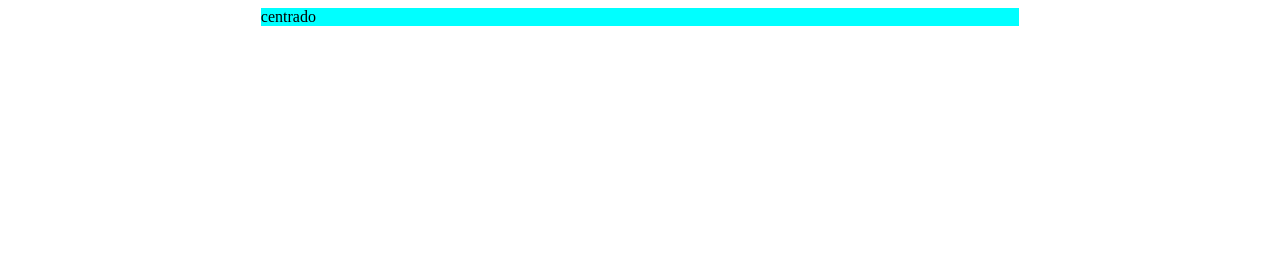
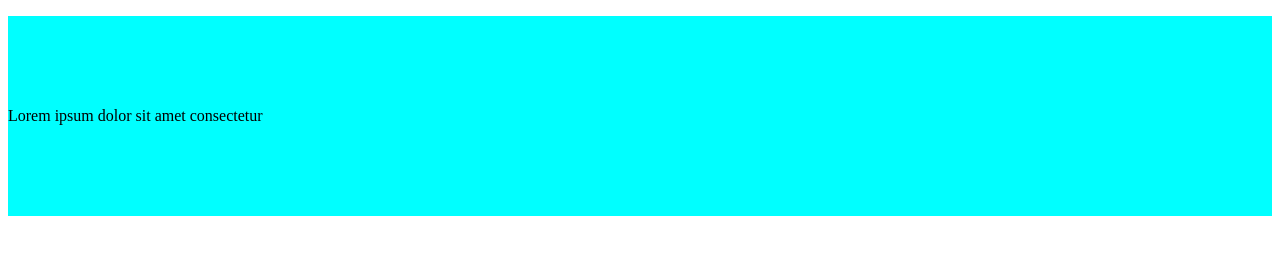
Before and after one commit to fmontalenti/Clase-17, a plain HTML site: page index.html in a window 1280 px wide. Drawn offline with Linux system fonts and the light colour scheme.

Commit message:
vert line height

```diff
--- a/index.html
+++ b/index.html
@@ -6,16 +6,19 @@
     <meta http-equiv="X-UA-Compatible" content="ie=edge">
     <title>Document</title>
     <style>
-            .hor {
-               width: 60%;
-               background-color: cyan;
-               margin: auto;
+            .vert {
+                background-color: cyan;
+                height: 200px;
+                line-height: 200px;
+
 
         }
     </style>
 </head>
 <body>
-   <div class="hor">centrado</div>
+   <div class="vert">
+       <p>Lorem ipsum dolor sit amet consectetur</p>
+   </div>
 
 </body>
 </html>
```
